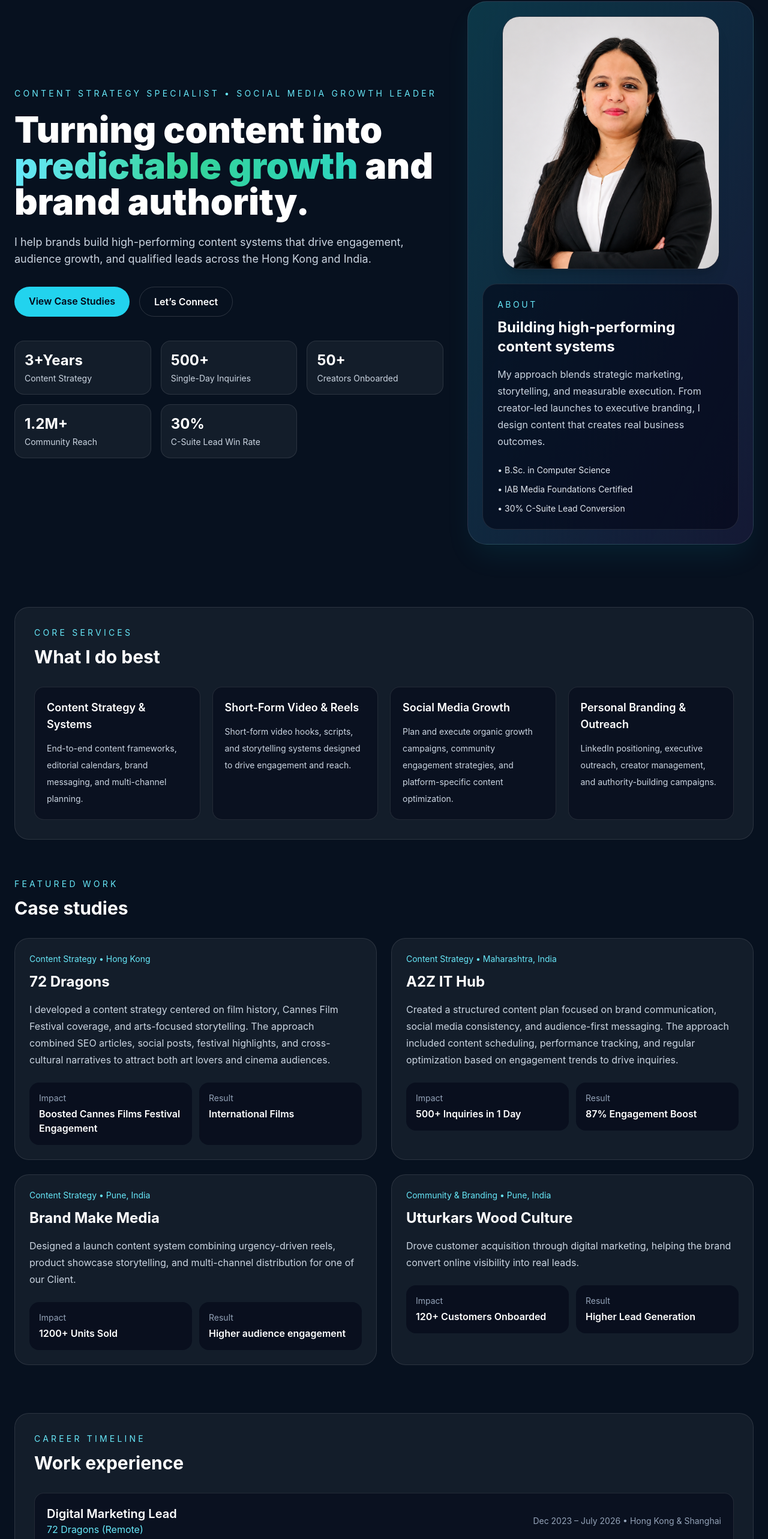
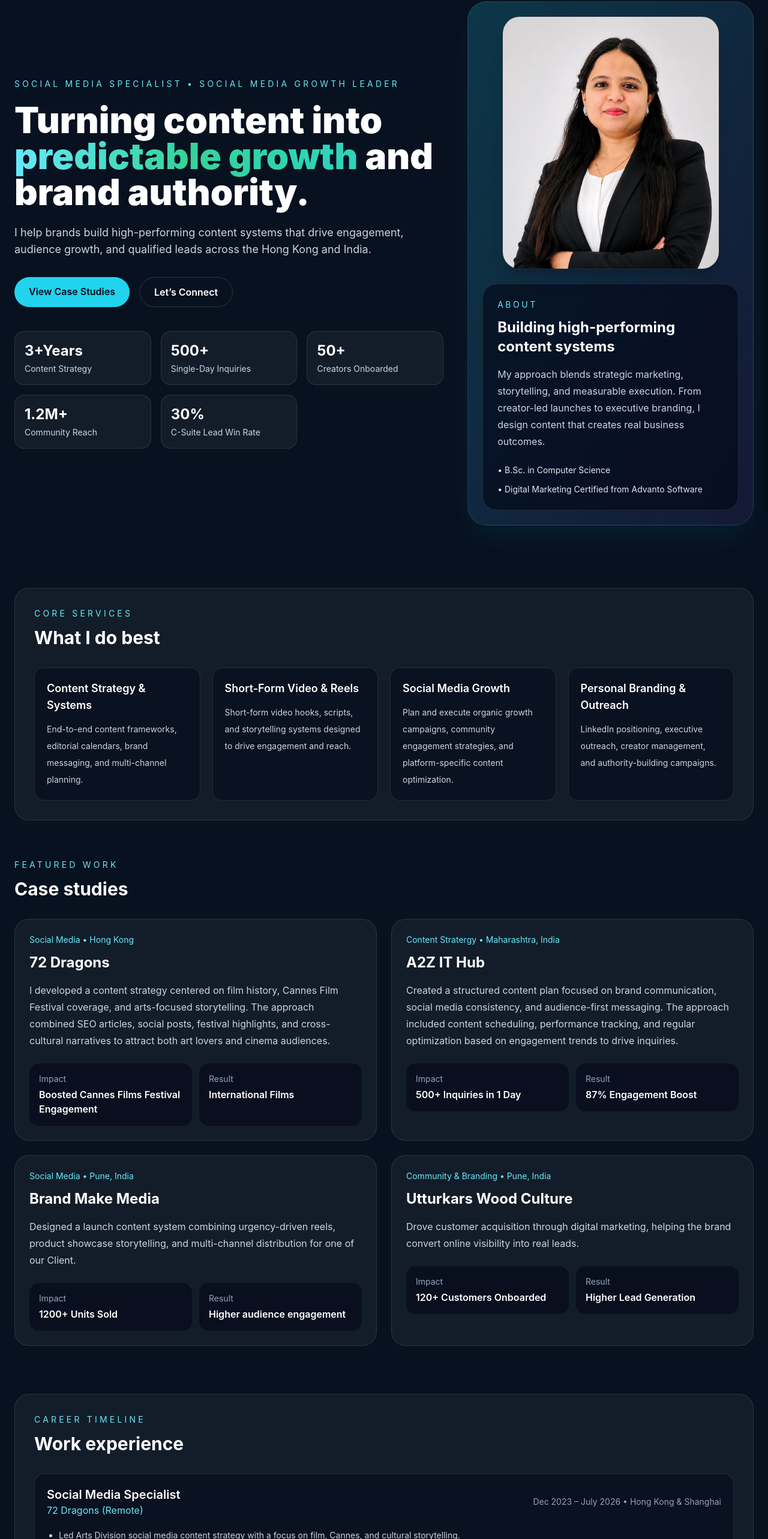
Before and after one commit to Sid7172/Shahista-Portfolio, a Next.js app: page / in a window 1280 px wide. Shown: the part 171-2737 px from the top of the page at 60% size. Built offline with nearby package versions, Linux system fonts and the light colour scheme.

Commit message:
initial commit

```diff
--- a/app/page.js
+++ b/app/page.js
@@ -33,21 +33,21 @@ const services = [
 
 const caseStudies = [
   {
-    tag: 'Content Strategy • Hong Kong',
+    tag: 'Social Media • Hong Kong',
     title: '72 Dragons',
     desc: 'I developed a content strategy centered on film history, Cannes Film Festival coverage, and arts-focused storytelling. The approach combined SEO articles, social posts, festival highlights, and cross-cultural narratives to attract both art lovers and cinema audiences.',
     metric1: 'Boosted Cannes Films Festival Engagement',
     metric2: 'International Films',
   },
   {
-    tag: 'Content Strategy  • Maharashtra, India',
+    tag: 'Content Stratergy • Maharashtra, India',
     title: 'A2Z IT Hub',
     desc: 'Created a structured content plan focused on brand communication, social media consistency, and audience-first messaging. The approach included content scheduling, performance tracking, and regular optimization based on engagement trends to drive inquiries.',
     metric1: '500+ Inquiries in 1 Day',
     metric2: '87% Engagement Boost',
   },
   {
-    tag: 'Content Strategy • Pune, India',
+    tag: 'Social Media • Pune, India',
     title: 'Brand Make Media',
     desc: 'Designed a launch content system combining urgency-driven reels, product showcase storytelling, and multi-channel distribution for one of our Client.',
     metric1: '1200+ Units Sold',
@@ -64,7 +64,7 @@ const caseStudies = [
 
 const experience = [
   {
-    role: 'Digital Marketing Lead',
+    role: 'Social Media Specialist',
     company: '72 Dragons (Remote)',
     time: 'Dec 2023 – July 2026',
     place: 'Hong Kong & Shanghai',
@@ -133,7 +133,7 @@ export default function Home() {
         <div className="grid flex-1 gap-10 py-12 lg:grid-cols-[1.2fr_0.8fr] lg:items-center">
           <div>
             <p className="text-sm uppercase tracking-[0.3em] text-cyan-300">
-              Content Strategy Specialist • Social Media Growth Leader
+              Social Media Specialist • Social Media Growth Leader
             </p>
 
             <h2 className="mt-5 max-w-4xl text-4xl font-black leading-tight md:text-6xl">
@@ -202,8 +202,8 @@ export default function Home() {
 
                 <div className="mt-6 space-y-3 text-sm text-slate-200">
                   <p>• B.Sc. in Computer Science</p>
-                  <p>• IAB Media Foundations Certified</p>
-                  <p>• 30% C-Suite Lead Conversion</p>
+                  <p>• Digital Marketing Certified from Advanto Software</p>
+                  {/* <p>• 30% C-Suite Lead Conversion</p> */}
                 </div>
               </div>
             </div>
```
